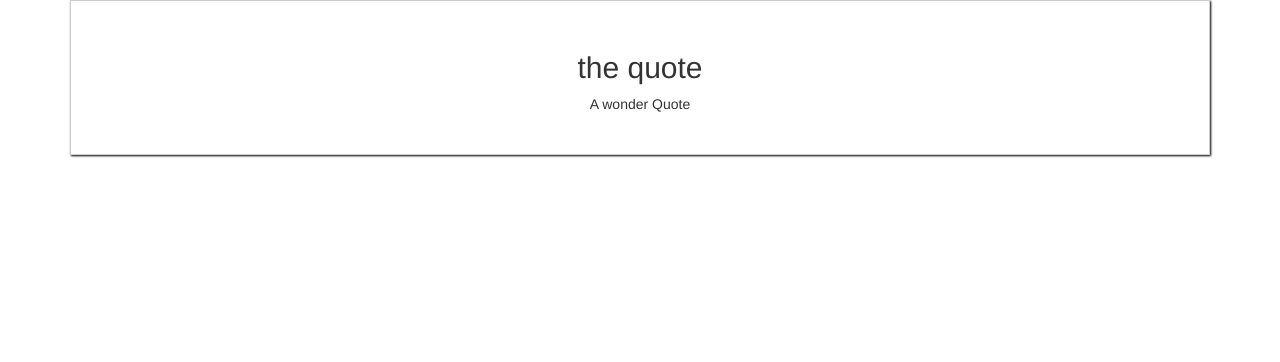
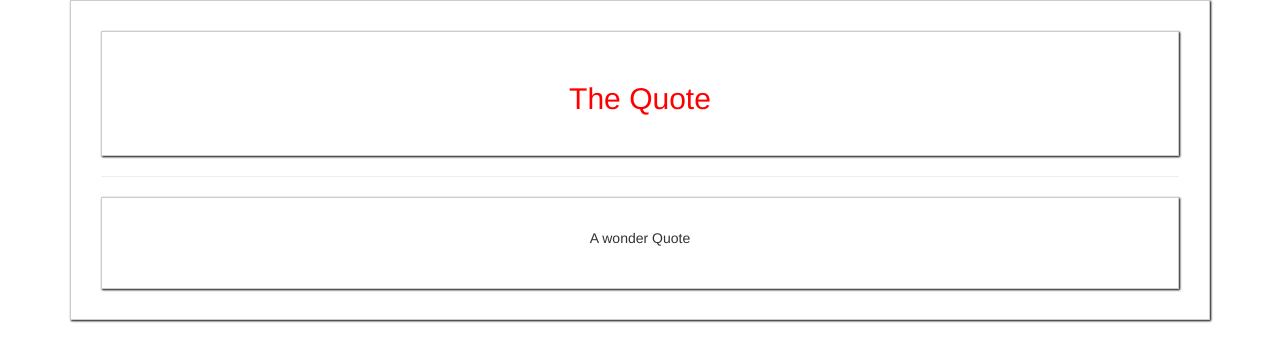
Before and after one commit to jacques-sounvi/TrainningVueJs, a Vue app: page / in a window 1280 px wide. Shown: the top 362 px of the page. Built offline with nearby package versions, Linux system fonts and the light colour scheme.

Commit message:
Pass value to slot

```diff
--- a/src/App.vue
+++ b/src/App.vue
@@ -3,8 +3,8 @@
         <div class="row">
             <div class="col-xs-12">
                 <app-quote>
-                    <h2>the quote</h2>
-                    <p>A wonder Quote</p>
+                    <h2 slot="title">{{quoteTitle}}</h2>
+                    <p slot="content">A wonder Quote</p>
                 </app-quote>
 
             </div>
@@ -15,6 +15,12 @@
 <script>
     import Quote from './components/Quote.vue'
     export default {
+
+        data(){
+            return{
+                quoteTitle: "The Quote"
+            };
+        },
         components: {
             appQuote: Quote
         }
--- a/src/components/Quote.vue
+++ b/src/components/Quote.vue
@@ -1,6 +1,12 @@
 <template>
     <div>
-        <slot></slot>
+       <div class="title">
+           <slot name="title"></slot>
+       </div>
+       <hr>
+       <div>
+           <slot name="content"></slot>
+       </div>
     </div>
 </template>
 
@@ -17,4 +23,7 @@
         padding: 30px;
         text-align: center;
     }
+    h2{
+        color:red
+    }
 </style>
```
